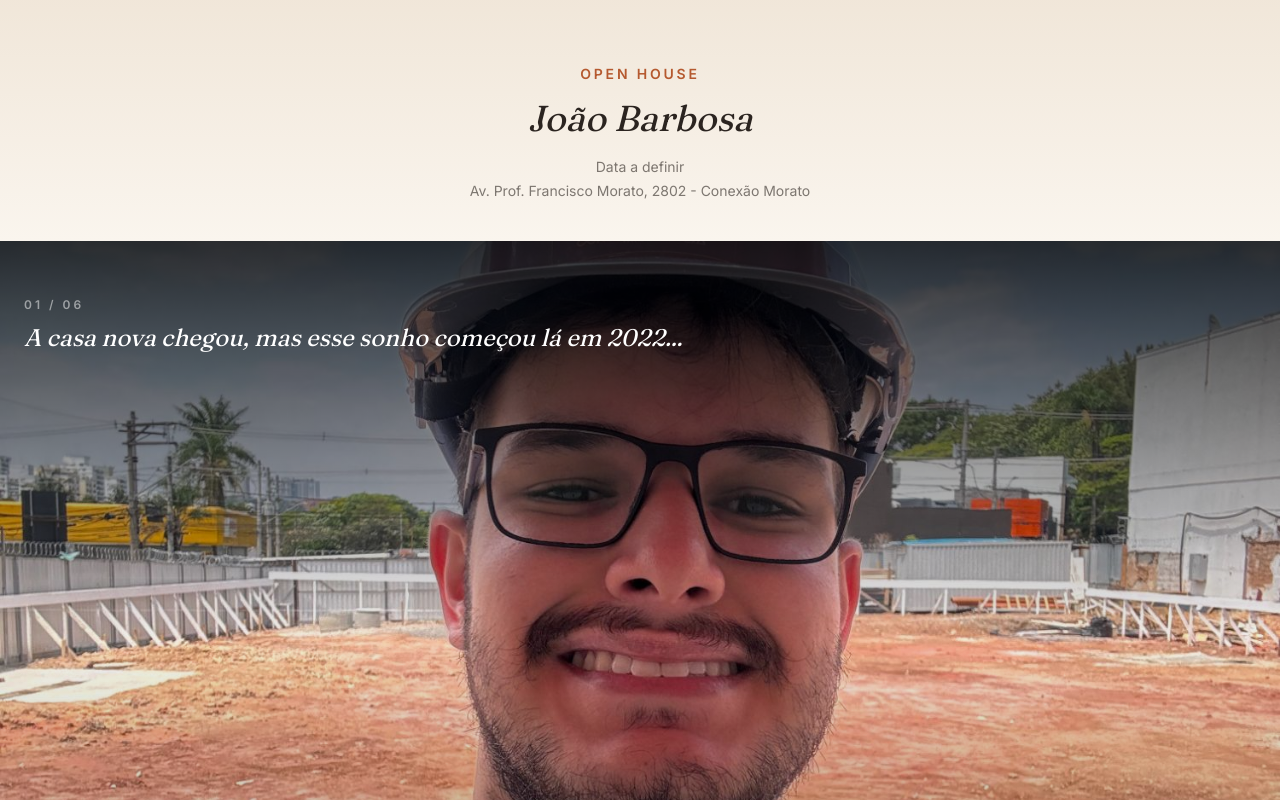
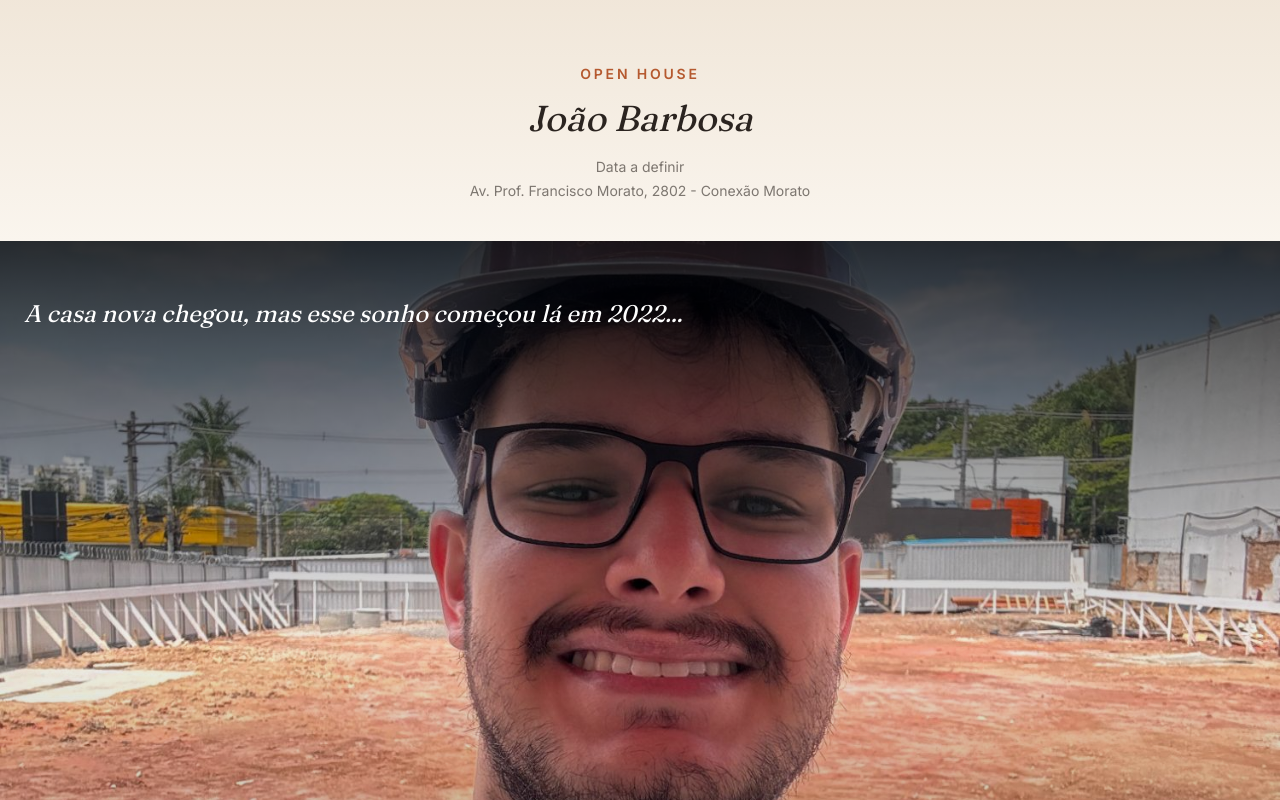
Before and after one commit to joaovsbarbosa/joaovbarbosa, a Next.js app: page / in a window 1280 px wide. Shown: the top 800 px of the page. Built offline with nearby package versions, Linux system fonts and the light colour scheme.

Commit message:
Corrige legendas que não apareciam e remove contador da timeline
- Trocada a animação por scroll (whileInView) por renderização
  estática — em algumas fotos a detecção de entrada na tela não
  disparava e a legenda ficava invisível
- Remove o contador "01/06" das fotos

```diff
--- a/src/components/Timeline.tsx
+++ b/src/components/Timeline.tsx
@@ -1,7 +1,4 @@
-"use client";
-
 import Image from "next/image";
-import { motion } from "framer-motion";
 import type { TimelineEntry } from "@/data/timeline";
 
 function TimelineImage({ entry }: { entry: TimelineEntry }) {
@@ -48,32 +45,17 @@ export default function Timeline({ entries }: { entries: TimelineEntry[] }) {
           className="sticky top-0 h-[100svh] w-full overflow-hidden"
           style={{ zIndex: i + 1 }}
         >
-          <motion.div
-            className="absolute inset-0"
-            initial={{ scale: 1.12 }}
-            whileInView={{ scale: 1 }}
-            viewport={{ once: true, amount: 0.5 }}
-            transition={{ duration: 1.4, ease: "easeOut" }}
-          >
+          <div className="absolute inset-0">
             <TimelineImage entry={entry} />
-          </motion.div>
+          </div>
 
           <div className="absolute inset-0 bg-gradient-to-b from-black/80 via-black/5 to-black/40" />
 
-          <motion.div
-            initial={{ opacity: 0, y: -14 }}
-            whileInView={{ opacity: 1, y: 0 }}
-            viewport={{ once: true, amount: 0.9 }}
-            transition={{ duration: 0.7, ease: "easeOut" }}
-            className="absolute inset-x-0 top-0 px-6 pt-14"
-          >
-            <span className="mb-2 block text-xs font-semibold uppercase tracking-[0.25em] text-white/50">
-              {String(i + 1).padStart(2, "0")} / {String(entries.length).padStart(2, "0")}
-            </span>
+          <div className="absolute inset-x-0 top-0 px-6 pt-14">
             <p className="font-display text-2xl italic leading-snug text-white">
               {entry.caption}
             </p>
-          </motion.div>
+          </div>
         </div>
       ))}
     </div>
```
